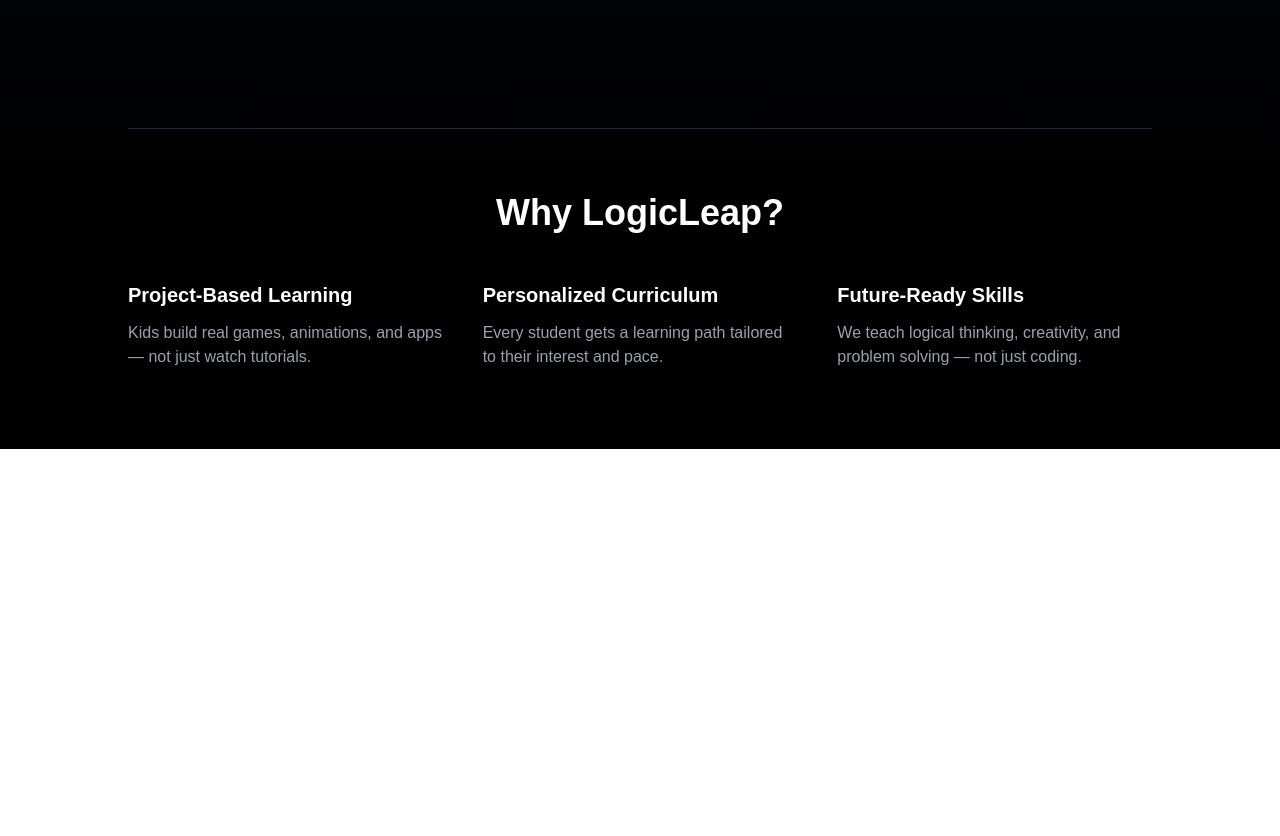
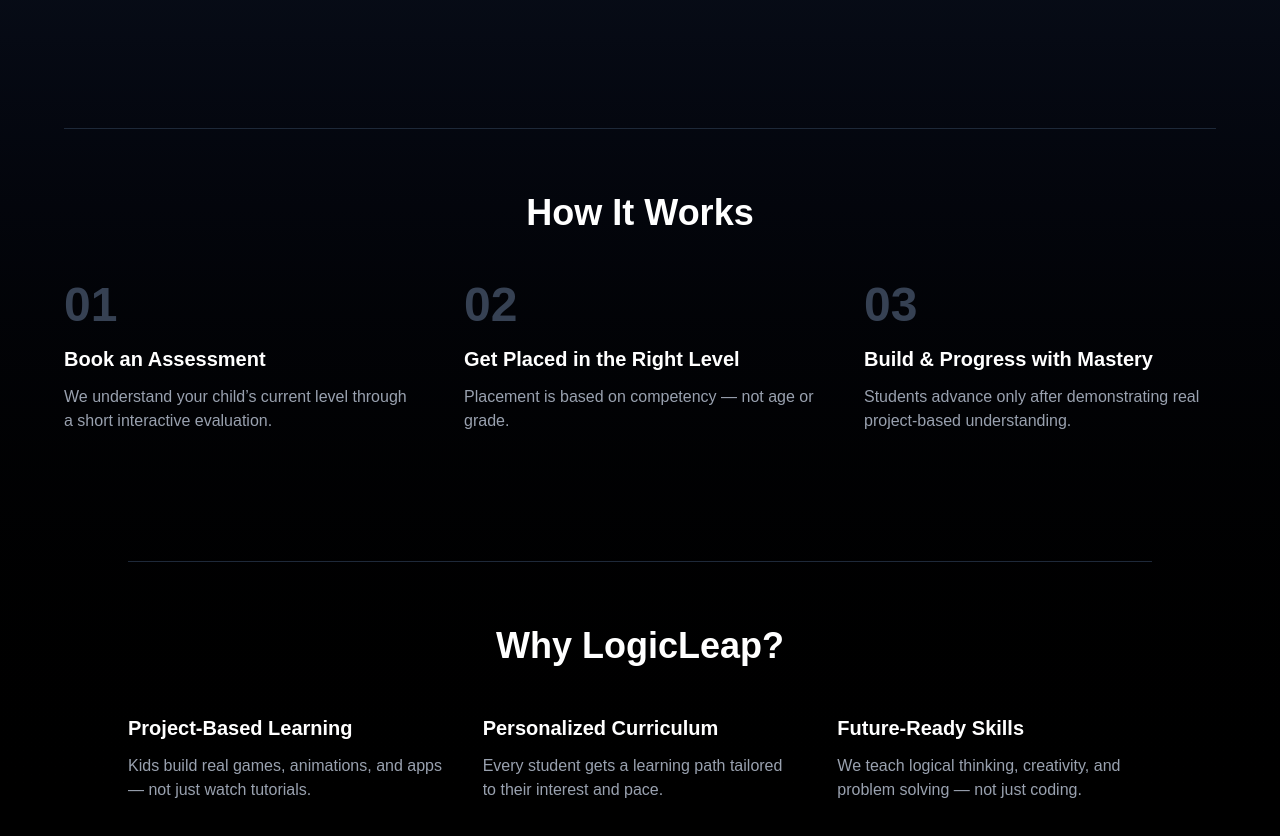
Before and after one commit to srushteesingh/logicleap-platform, a Next.js app: page / in a window 1280 px wide. Shown: the part 1560-2396 px from the top of the page. Before the commit the page ends 2009 px from the top, so only its background shows below. Built offline with nearby package versions, Linux system fonts and the light colour scheme.

Commit message:
Add How It Works section

```diff
--- a/app/page.tsx
+++ b/app/page.tsx
@@ -208,6 +208,42 @@ export default function Home() {
         </div>
       </div>
 
+      <div className="mt-32 max-w-6xl mx-auto border-t border-gray-800 pt-16 text-center">
+        <h2 className="text-3xl md:text-4xl font-bold mb-12">How It Works</h2>
+
+        <div className="grid md:grid-cols-3 gap-12 text-left">
+          <div>
+            <div className="text-5xl font-bold text-gray-700 mb-4">01</div>
+            <h3 className="text-xl font-semibold mb-3">Book an Assessment</h3>
+            <p className="text-gray-400">
+              We understand your child’s current level through a short
+              interactive evaluation.
+            </p>
+          </div>
+
+          <div>
+            <div className="text-5xl font-bold text-gray-700 mb-4">02</div>
+            <h3 className="text-xl font-semibold mb-3">
+              Get Placed in the Right Level
+            </h3>
+            <p className="text-gray-400">
+              Placement is based on competency — not age or grade.
+            </p>
+          </div>
+
+          <div>
+            <div className="text-5xl font-bold text-gray-700 mb-4">03</div>
+            <h3 className="text-xl font-semibold mb-3">
+              Build & Progress with Mastery
+            </h3>
+            <p className="text-gray-400">
+              Students advance only after demonstrating real project-based
+              understanding.
+            </p>
+          </div>
+        </div>
+      </div>
+
       {/* Why Section */}
       <div className="mt-32 max-w-5xl border-t border-gray-800 pt-16">
         <h2 className="text-4xl font-bold mb-12">Why LogicLeap?</h2>
```
